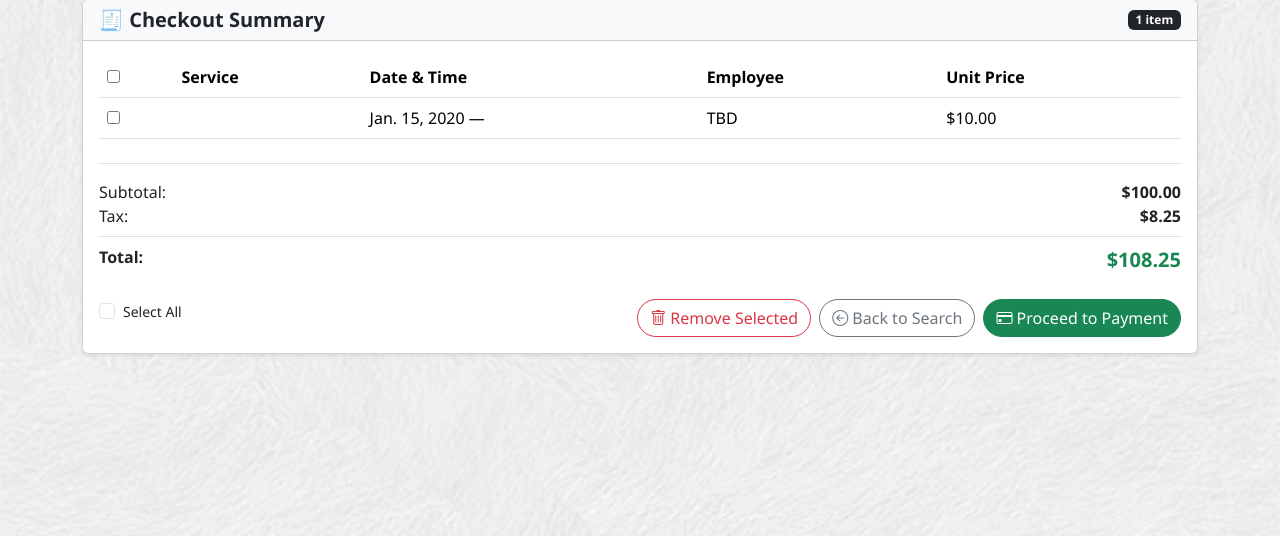
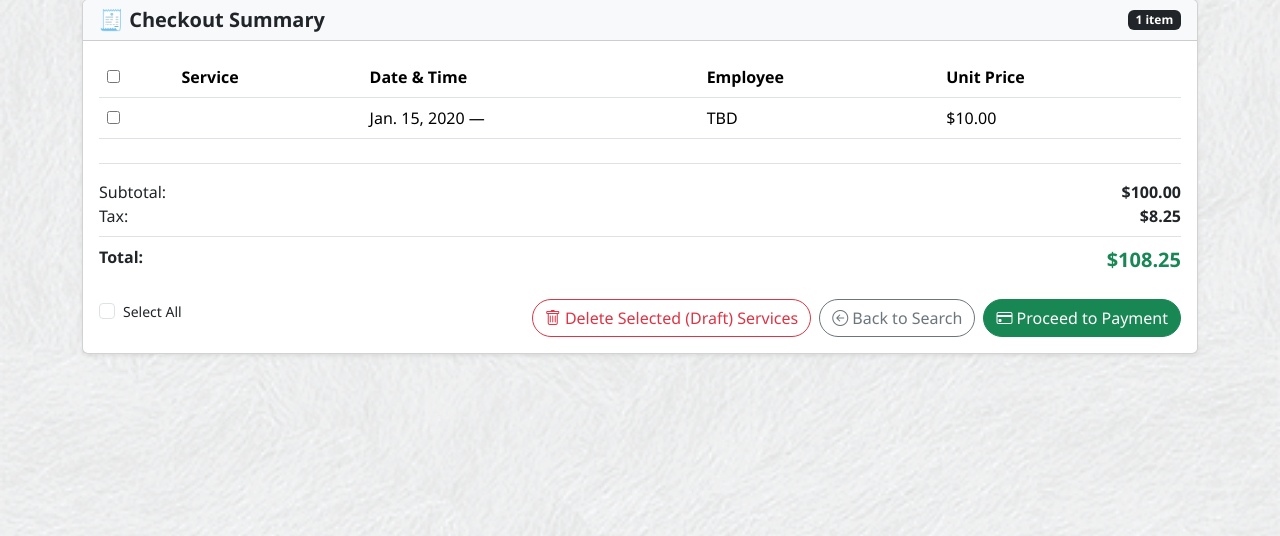
Before and after one commit to Pacman0126/tucker-and-dales-home-services, a Django app: page /billing/checkout/ in a window 1280 px wide. Shown: the part 177-713 px from the top of the page. Run offline with Django 5.2, Linux system fonts and the light colour scheme; a user stored in the database is signed in; data comes from the database, SQL or seed files in the repository; tables that the repository leaves empty hold one stand-in row (values such as "Sample post"); some libraries are stand-ins or nearby versions.

Commit message:
Polish delete feature from checkout flow

```diff
--- a/billing/templates/billing/_cart.html
+++ b/billing/templates/billing/_cart.html
@@ -84,7 +84,7 @@
           <div></div>
           <div class="d-flex gap-2 ms-auto">
             <button type="button" class="btn btn-outline-danger" id="cart-remove-selected">
-              <i class="bi bi-x-circle"></i> Remove Selected
+              <i class="bi bi-x-circle"></i> Delete Selected (Draft) Services
             </button>
             <button type="button" class="btn btn-outline-secondary" id="cart-clear-btn">
               <i class="bi bi-trash"></i> Clear Cart
--- a/billing/templates/billing/checkout.html
+++ b/billing/templates/billing/checkout.html
@@ -61,7 +61,7 @@
 
           <div class="d-flex gap-2 ms-auto">
             <button type="button" class="btn btn-outline-danger" id="remove-selected">
-              <i class="bi bi-trash"></i> Remove Selected
+              <i class="bi bi-trash"></i> Delete Selected (Draft) Services
             </button>
 
             <a href="{% url 'scheduling:search_by_time_slot' %}" class="btn btn-outline-secondary">
```
Also changed, not shown: README.md.
